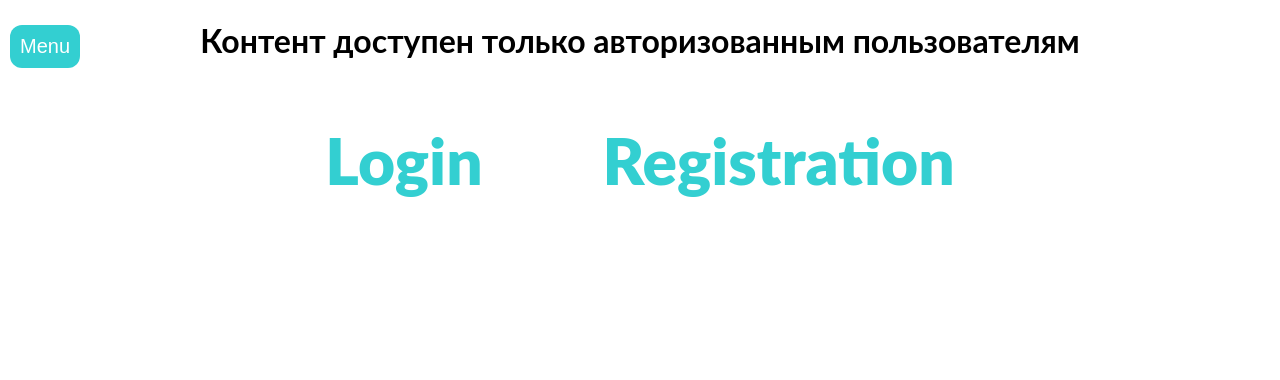
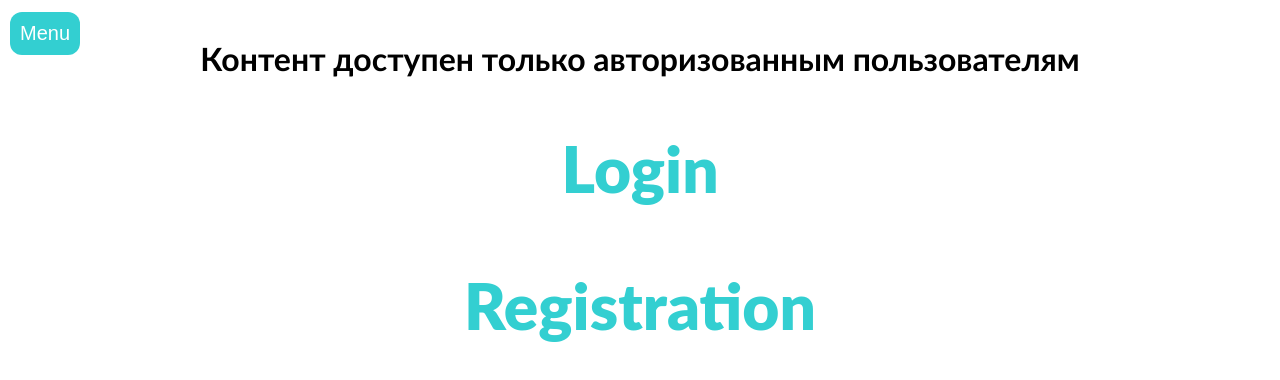
Before and after one commit to Direct83/post-mern, a React (Create React App) app in the folder client/: page / in a window 1280 px wide. Shown: the top 380 px of the page. Built offline with nearby package versions, Linux system fonts and the light colour scheme; no server answers.

Commit message:
style auth

```diff
--- a/client/src/App.tsx
+++ b/client/src/App.tsx
@@ -10,10 +10,6 @@ import SignUp from './components/SignUp';
 import { checkAuth } from './redux/auth/actions';
 
 function App() {
-  const dispatch = useDispatch();
-  useEffect(() => {
-    dispatch(checkAuth());
-  }, []);
   return (
     <BrowserRouter>
       <NavBar />
--- a/client/src/components/Auth.tsx
+++ b/client/src/components/Auth.tsx
@@ -5,8 +5,13 @@ import style from '../pages/pages.module.scss'
 export default function Auth() {
   return (
     <>
-      <h1 className={style.isAuthMessage}>Контент доступен только авторизованным пользователям</h1>
       <div className={style.authPage}>
+        <div>
+          <h1
+            className={style.isAuthMessage}
+          >Контент доступен только авторизованным пользователям
+          </h1>
+        </div>
         <div className={style.authItem}>
           <Link to="/signin" className={style.authItem}>Login</Link>
         </div>
--- a/client/src/pages/pages.module.scss
+++ b/client/src/pages/pages.module.scss
@@ -46,9 +46,12 @@ blockquote {
 }
 .authPage {
   display: flex;
-  justify-content: center;
-  flex-wrap: wrap;
+  align-items: center;
+  flex-direction: column;
   padding: 10px;
+  .isAuthMessage {
+    font-family: 'Gill Sans', 'Gill Sans MT', Calibri, 'Trebuchet MS', sans-serif;
+  }
   .authItem {
     margin: 30px;
     font-size: 64px;
@@ -162,9 +165,6 @@ blockquote {
     border-radius: 12px;
   }
 }
-.isAuthMessage {
-  text-align: center;
-}
 .likeDislike {
   img {
     width: 25px;
```
